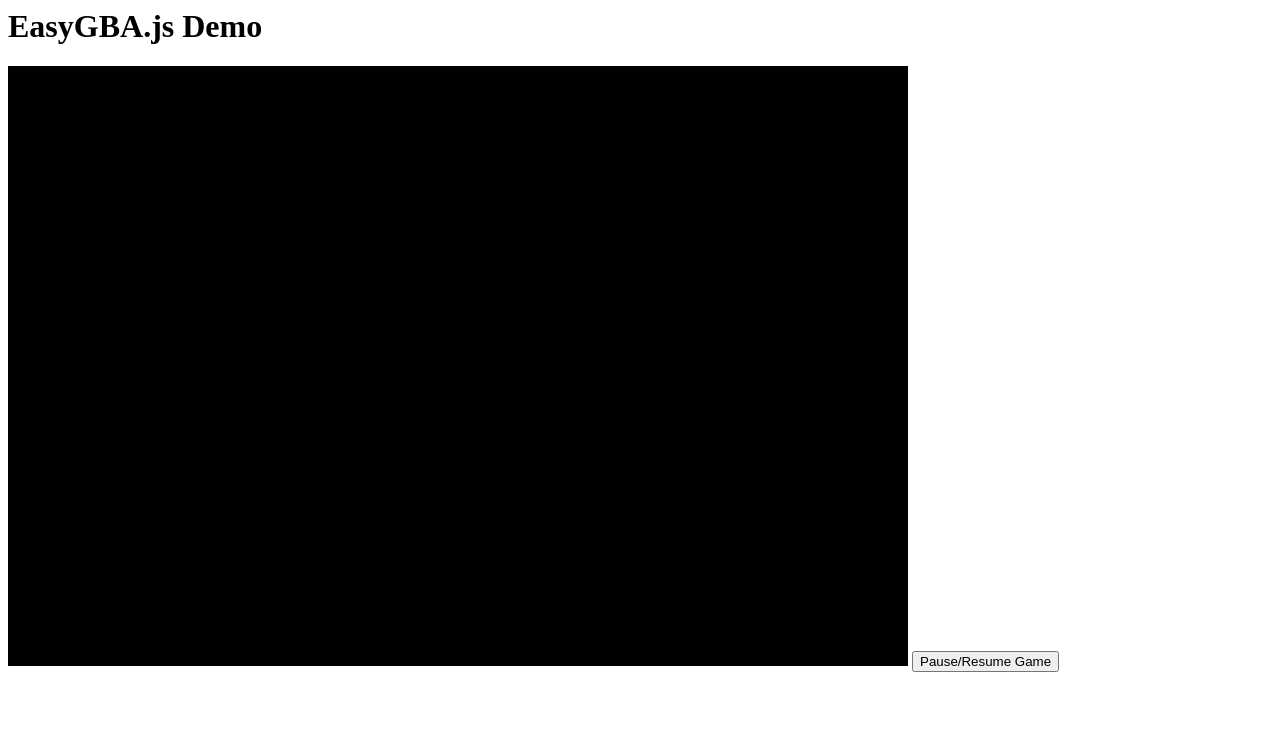
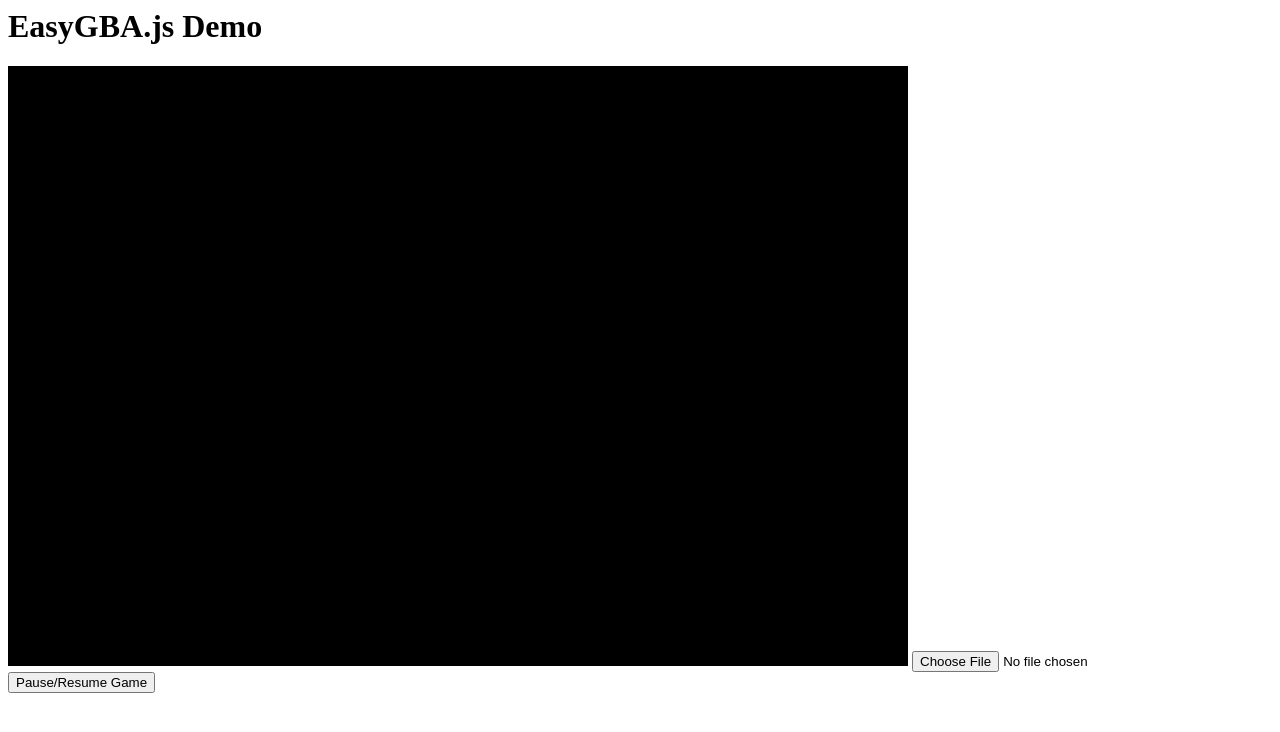
Before and after one commit to js-emulators/EasyGBA.js, a plain HTML site: page index.html in a window 1280 px wide. Drawn offline with Linux system fonts and the light colour scheme; no server answers.

Commit message:
Update index.html

```diff
--- a/index.html
+++ b/index.html
@@ -1,7 +1,7 @@
 <h1>EasyGBA.js Demo</h1>
 <script src="dist/easygba.min.js"></script>
   <canvas style="background-color: black;" id="screen" width="900" height="600"></canvas>
-		<input style="display: none;" id="loader" type="file" accept=".gba" onchange="run(this.files[0]);" oninput="loadingFile()">
+		<input id="loader" type="file" accept=".gba" onchange="run(this.files[0]);" oninput="loadingFile()">
 <button onclick="easyGba.pause()">
   Pause/Resume Game
 </button>
```
